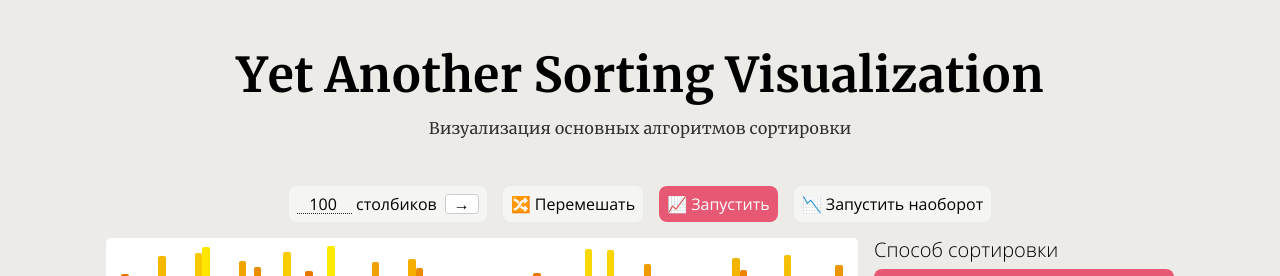
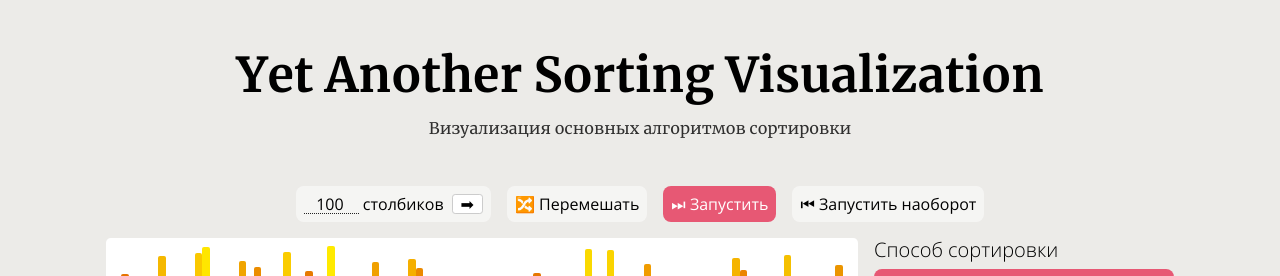
Before and after one commit to novvember/yet-another-sorting-visualization, a React (Create React App) app: page / in a window 1280 px wide. Shown: the top 276 px of the page. Built offline with nearby package versions, Linux system fonts and the light colour scheme.

Commit message:
style: change icons

```diff
--- a/package.json
+++ b/package.json
@@ -18,7 +18,7 @@
     "test": "react-scripts test",
     "eject": "react-scripts eject",
     "predeploy": "npm run build",
-    "deploy": "gh-pages -d build"
+    "deploy": "gh-pages -d build -t true"
   },
   "eslintConfig": {
     "extends": [
--- a/src/components/GeneralControls.js
+++ b/src/components/GeneralControls.js
@@ -27,12 +27,12 @@ function GeneralControls({barsNumber, onBarsChange, onShuffle}) {
           ></input>
           <span> столбиков</span>
         </label>
-        <button type="submit" className="input input_type_form-button">→</button>
+        <button type="submit" className="input input_type_form-button">➡</button>
       </form>
 
       <button type="button" className="input" onClick={onShuffle}>🔀 Перемешать</button>
-      <button type="button" className="input input_important">📈 Запустить</button>
-      <button type="button" className="input">📉 Запустить наоборот</button>
+      <button type="button" className="input input_important">⏭ Запустить</button>
+      <button type="button" className="input">⏮ Запустить наоборот</button>
     </div>
   );
 }
```
